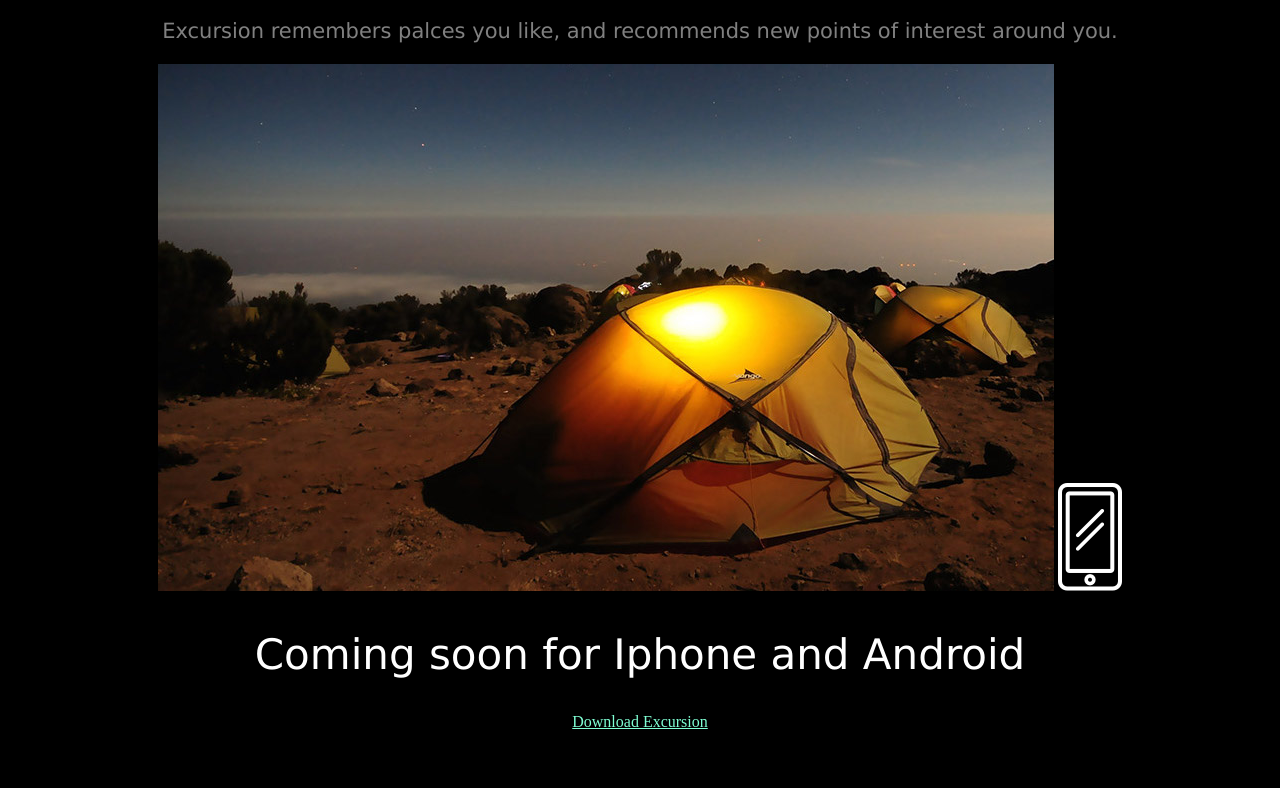
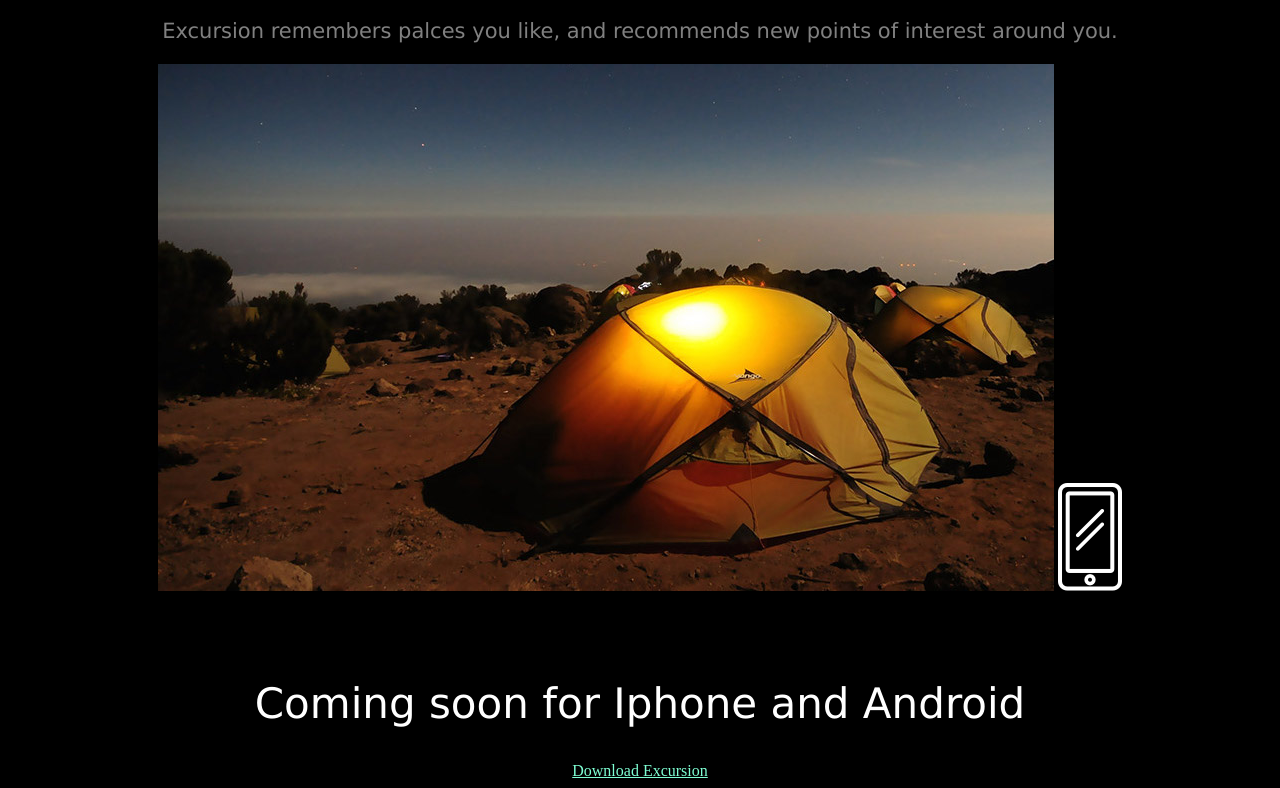
Before and after one commit to Ricardostr2/excursion, a plain HTML site: page index.html in a window 1280 px wide. Shown: the part 397-1185 px from the top of the page. Before the commit the page ends 1136 px from the top, so only its background shows below. Drawn offline with Linux system fonts and the light colour scheme.

```diff
--- a/index.html
+++ b/index.html
@@ -15,7 +15,7 @@
     <p>Excursion remembers palces you like, and recommends new points of interest around you.</p>
     <img src="./resources/images/camp.jpg" alt="camp">
     <img src="./resources/images/phone.png" alt="phone">
-    <h2>Coming soon for Iphone and Android</h2>
+    <h2><br>Coming soon for Iphone and Android</h2>
     <a href="#Title">Download Excursion</a>
   </body>
 </html>
```
